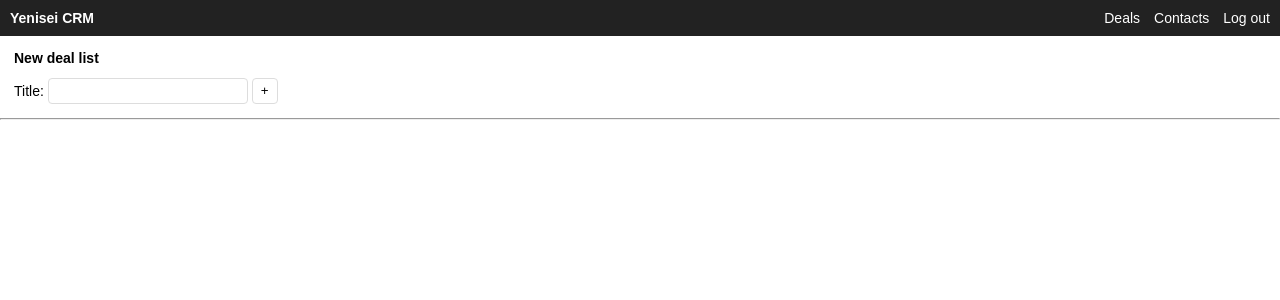
After one commit to yenisei-labs/yenisei-crm, a Django app: page /crm/deals/ in a window 1280 px wide. The commit adds this page. Shown: the top 300 px of the page. Run offline with Django 4.2, Linux system fonts and the light colour scheme; the visitor is signed in with stand-in values (Sample User, id 1); data that the repository does not hold is empty.

Commit message:
Create a basic UI to add new lists

```diff
--- /dev/null
+++ b/common/static/common/base.css
@@ -0,0 +1,37 @@
+* {
+    box-sizing: border-box;
+}
+
+body {
+    font-family: sans-serif;
+    font-size: 14px;
+    margin: 0;
+}
+
+a,
+a:active,
+a:visited {
+    color: inherit;
+    text-decoration: none;
+}
+
+a:hover {
+    text-decoration: underline;
+}
+
+header {
+    background-color: #222;
+    color: white;
+    display: flex;
+    justify-content: space-between;
+    align-items: center;
+    gap: 1em;
+    padding: 10px;
+}
+
+header h1 {
+    margin-top: 0;
+    margin-bottom: 0;
+    font-size: 14px;
+    flex-grow: 1;
+}
--- a/common/templates/common/base.html
+++ b/common/templates/common/base.html
@@ -4,8 +4,18 @@
     <meta charset="utf-8" />
     <meta name="viewport" content="width=device-width, initial-scale=1" />
     <title>Yenisei CRM</title>
+    {% load static %}
+    <link rel="stylesheet" href="{% static 'common/base.css' %}" />
+    {% block head %}
+    {% endblock %}
   </head>
   <body>
+    <header>
+        <h1>Yenisei CRM</h1>
+        <a href="/crm/deals/">Deals</a>
+        <a href="/crm/contacts/">Contacts</a>
+        <a href="/accounts/logout/">Log out</a>
+    </header>
     <main>
       {% block content %}
       {% endblock %}
--- /dev/null
+++ b/crm/forms.py
@@ -0,0 +1,6 @@
+from django import forms
+from .models import DealList
+
+
+class DealListForm(forms.Form):
+    title = forms.CharField(label='Title', max_length=100)
--- /dev/null
+++ b/crm/static/crm/deals.css
@@ -0,0 +1,65 @@
+.new-list-form {
+    margin: 1em;
+}
+
+.new-list-form h2 {
+    font-size: inherit;
+}
+
+.new-list-form input {
+    height: 26px;
+    border-radius: 4px;
+    border: 1px solid #ddd;
+    outline: none;
+    background-color: white;
+}
+
+.new-list-form input[type=text] {
+    width: 200px;
+}
+
+.new-list-form input[type=submit] {
+    width: 26px;
+    cursor: pointer;
+}
+
+.new-list-form input[type=submit]:hover {
+    border: 1px solid #000;
+}
+
+#list-container {
+    display: flex;
+    gap: 10px;
+    margin: 1em;
+}
+
+.deal-list {
+    border: 1px solid #ddd;
+    border-radius: 4px;
+    padding: 10px;
+}
+
+.deal-list .title {
+    display: flex;
+    align-items: center;
+    gap: 4px;
+}
+
+.deal-list .title p {
+    margin-top: 0;
+    margin-bottom: 0;
+    font-weight: bold;
+}
+
+.deal-list .title button {
+    border-radius: 4px;
+    width: 28px;
+    height: 28px;
+    border: 1px solid #ddd;
+    background-color: white;
+    cursor: pointer;
+}
+
+.deal-list .title button:hover {
+    border: 1px solid #000;
+}
--- /dev/null
+++ b/crm/static/crm/deals.js
@@ -0,0 +1 @@
+'use strict'
--- /dev/null
+++ b/crm/templates/crm/deals.html
@@ -0,0 +1,33 @@
+{% extends "common/base.html" %}
+
+{% load static %}
+
+{% block head %}
+<link rel="stylesheet" href="{% static 'crm/deals.css' %}" />
+{% endblock %}
+
+{% block content %}
+
+<form method="POST" action="/crm/api/deals/" class="new-list-form">
+    <h2>New deal list</h2>
+    {% csrf_token %}
+    {{ new_deal_form }}
+    <input type="submit" value="+" />
+</form>
+
+<hr />
+
+<div id="list-container">
+    {% for deal_list in deal_lists %}
+        <div class="deal-list">
+            <div class="title">
+                <p>{{ deal_list.title }}</p>
+                <button>e</button>
+                <button>d</button>
+            </div>
+        </div>
+    {% endfor %}
+</div>
+
+<script src="{% static 'crm/deals.js' %}" ></script>
+{% endblock %}
--- /dev/null
+++ b/crm/urls.py
@@ -0,0 +1,7 @@
+from django.urls import path
+from .views import get_deals, deals_api
+
+urlpatterns = [
+    path("deals/", get_deals, name="deals"),
+    path("api/deals/", deals_api, name="deals_api")
+]
--- a/crm/views.py
+++ b/crm/views.py
@@ -1,3 +1,28 @@
 from django.shortcuts import render
+from django.http import HttpResponseRedirect
+from django.contrib.auth.decorators import login_required
+from .forms import DealListForm
+from .models import DealList
 
-# Create your views here.
+@login_required
+def get_deals(request):
+    deal_lists = DealList.objects.all()
+    new_deal_form = DealListForm()
+    return render(request, 'crm/deals.html', {
+        'new_deal_form': new_deal_form,
+        'deal_lists': deal_lists
+    })
+
+@login_required
+def deals_api(request):
+    # if this is a POST request we need to process the form data
+    if request.method == 'POST':
+        # create a form instance and populate it with data from the request:
+        form = DealListForm(request.POST)
+        # check whether it's valid:
+        if form.is_valid():
+            # process the data in form.cleaned_data as required
+            title = form.cleaned_data['title']
+            deal_list = DealList(title=title)
+            deal_list.save()
+            return HttpResponseRedirect('/crm/deals/')
--- a/yenisei_crm/urls.py
+++ b/yenisei_crm/urls.py
@@ -19,4 +19,5 @@ from django.urls import path, include
 urlpatterns = [
     path('admin/', admin.site.urls),
     path("accounts/", include("accounts.urls")),
+    path("crm/", include("crm.urls")),
 ]
```
